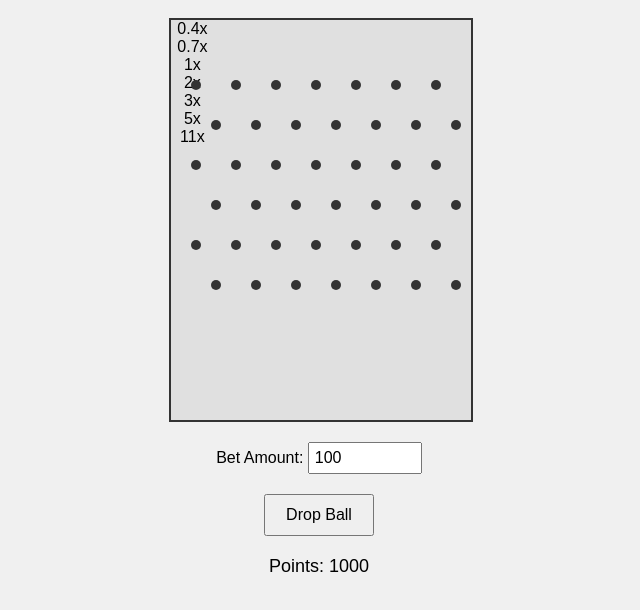
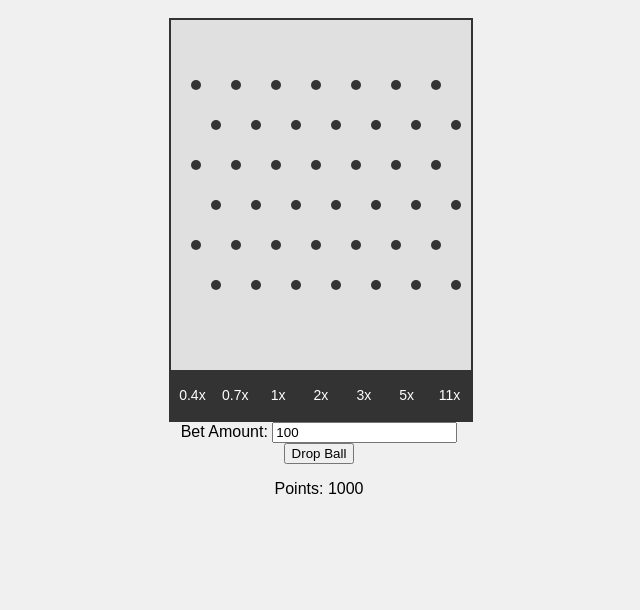
Before and after one commit to jackinov957/plinko, a plain HTML site: page index.html in a window 1280 px wide. Shown: the part 60-670 px from the top of the page, without its empty margins (321-961 px from the left). Drawn offline with Linux system fonts and the light colour scheme.

Commit message:
Update style.css

```diff
--- a/style.css
+++ b/style.css
@@ -39,24 +39,14 @@ h1 {
     position: absolute;
 }
 
-#drop-ball {
-    margin-top: 20px;
-    padding: 10px 20px;
-    font-size: 16px;
-    cursor: pointer;
+.bin {
+    position: absolute;
+    bottom: 0;
+    height: 50px;
+    background-color: #333;
+    color: white;
+    display: flex;
+    align-items: center;
+    justify-content: center;
+    font-size: 14px;
 }
-
-#controls {
-    margin: 20px 0;
-}
-
-#bet-amount {
-    width: 100px;
-    padding: 5px;
-    font-size: 16px;
-}
-
-#points-display {
-    font-size: 18px;
-    margin-top: 10px;
-}
```
